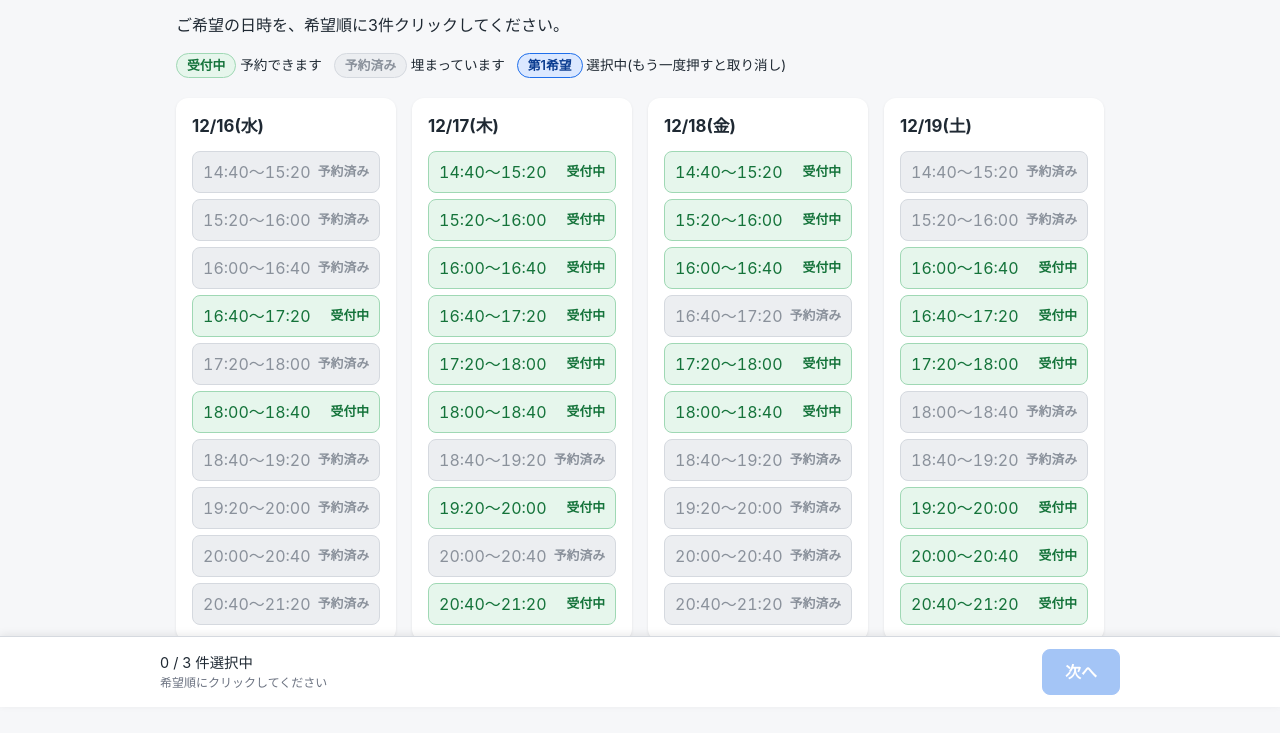
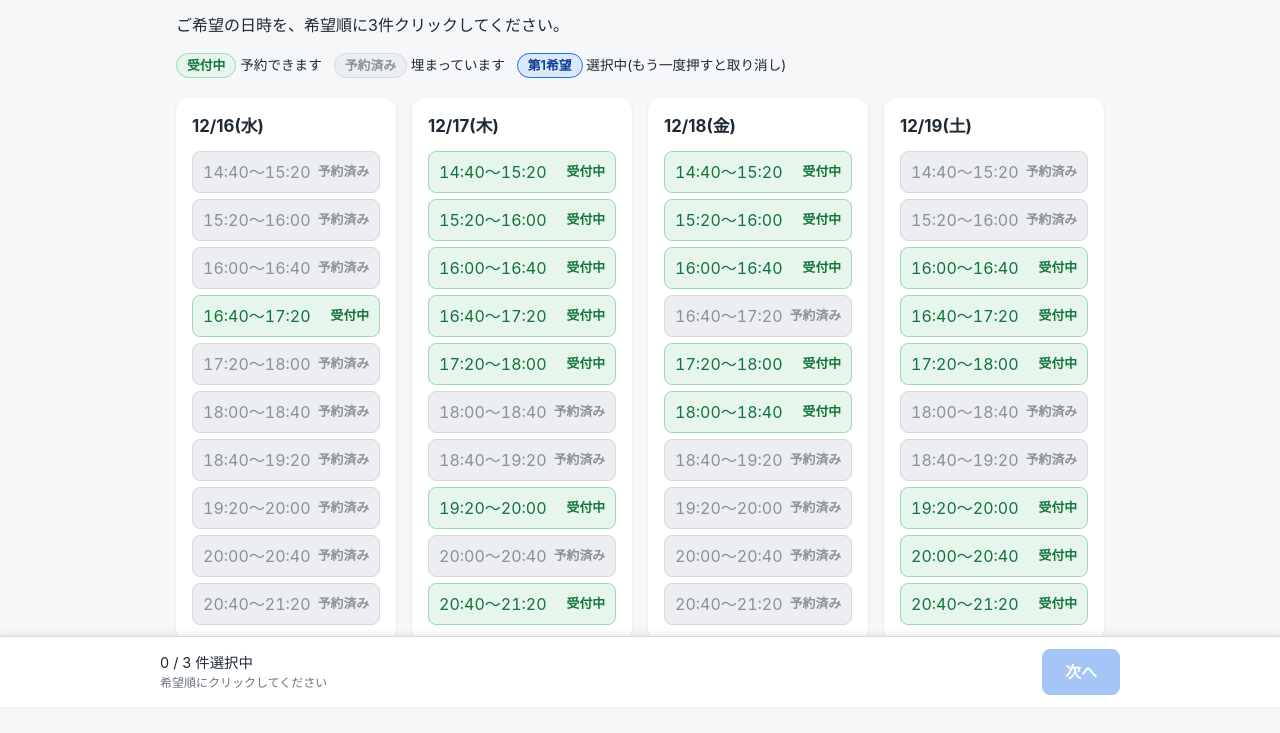
Before and after one commit to ipsim26/reception-2026winter, a plain HTML site: page index.html in a window 1280 px wide. Shown: the part 93-826 px from the top of the page. Drawn offline with Linux system fonts and the light colour scheme.

Commit message:
12/16 18:00と12/17 18:00の枠を予約済みに追加
Co-Authored-By: Claude Sonnet 5.5 <noreply@anthropic.com>

```diff
--- a/index.html
+++ b/index.html
@@ -199,10 +199,12 @@
     "12-16 15:20",
     "12-16 16:00",
     "12-16 17:20",
+    "12-16 18:00",
     "12-16 18:40",
     "12-16 19:20",
     "12-16 20:00",
     "12-16 20:40",
+    "12-17 18:00",
     "12-17 18:40",
     "12-17 20:00",
     "12-18 16:40",
```
